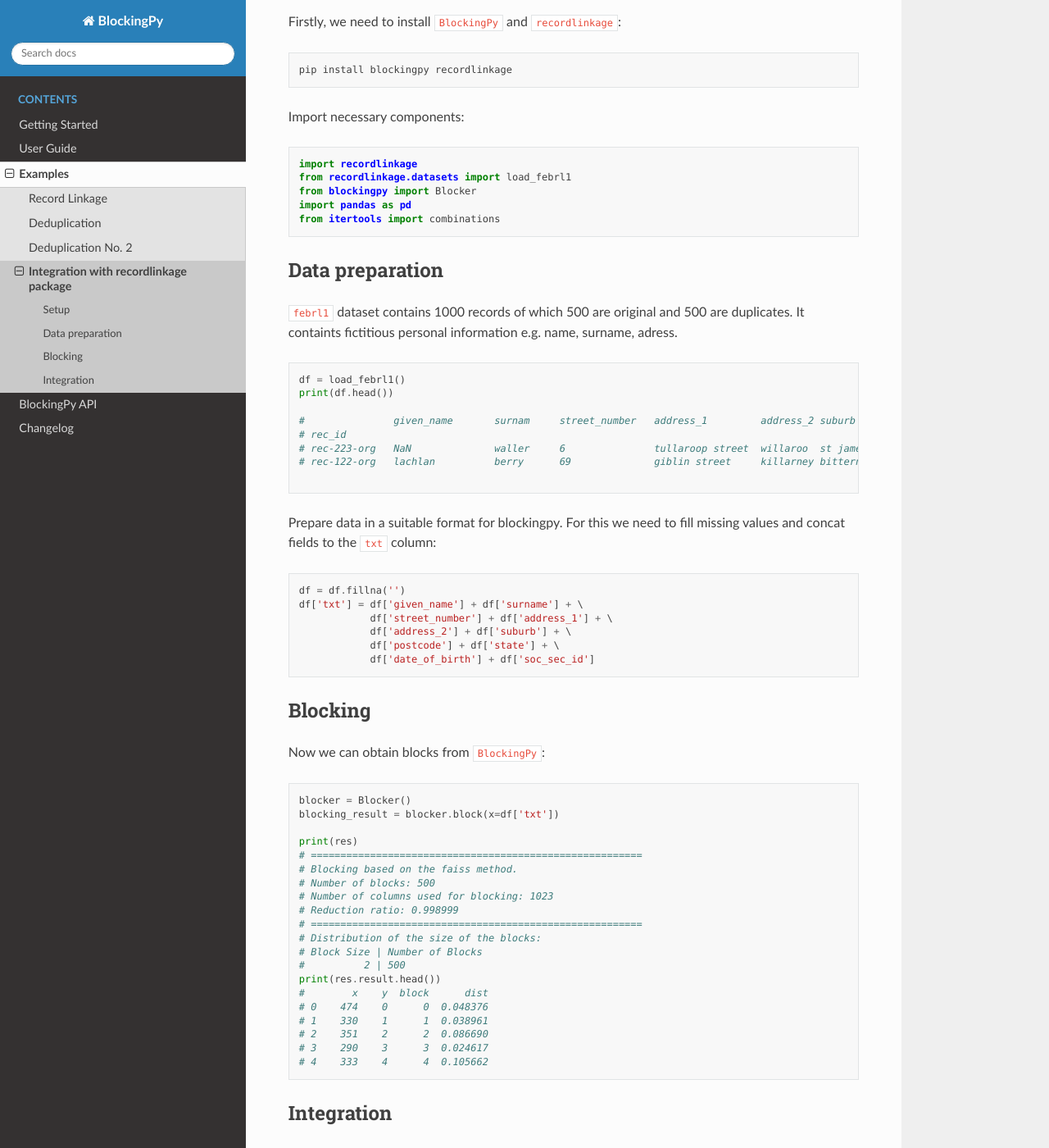
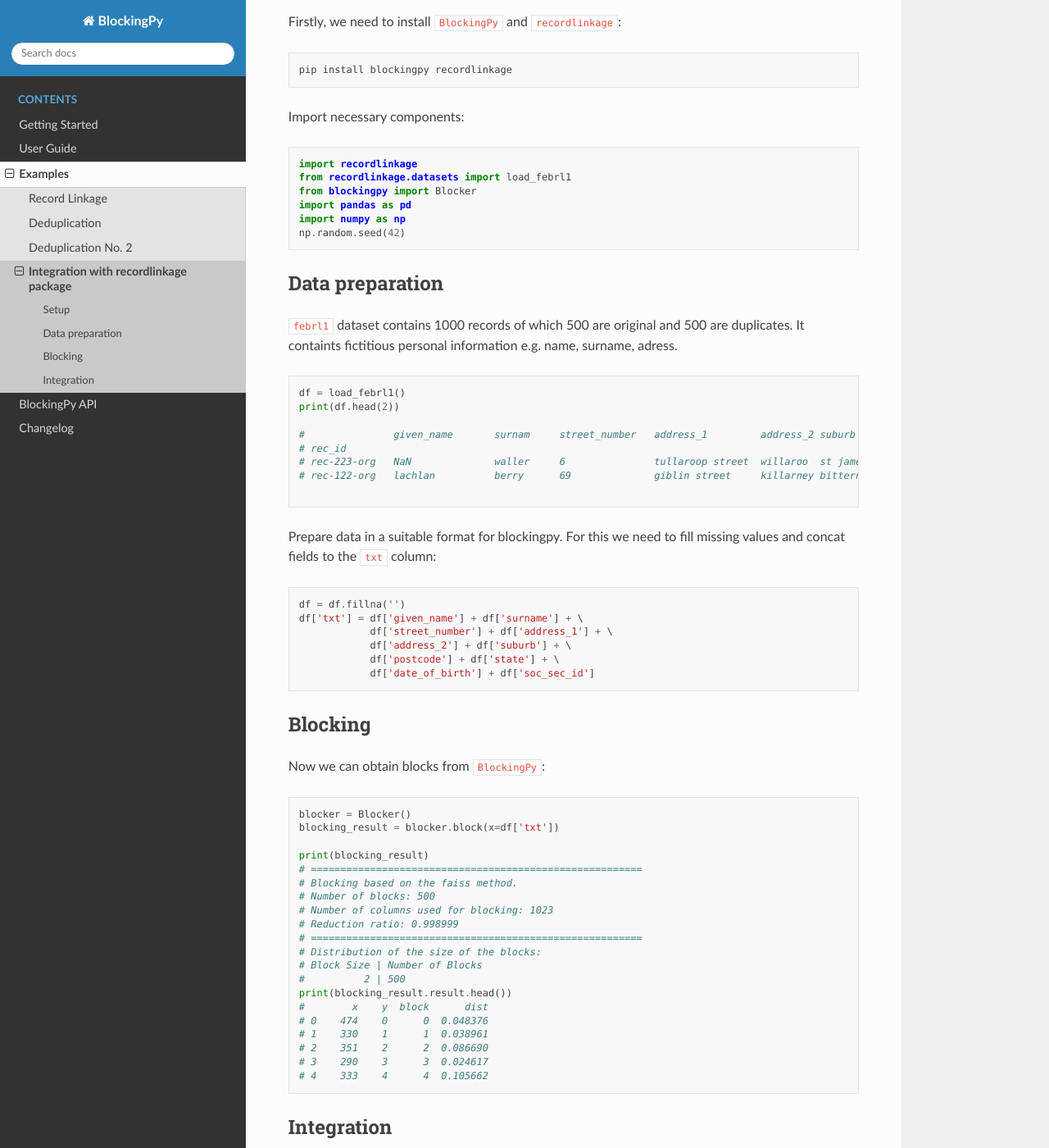
Before and after one commit to ncn-foreigners/BlockingPy, a Sphinx documentation site: the page built from docs/examples/recordlinkage_integration.md, in a window 1280 px wide and 1400 px high, scrolled down 441 px. Shown: the whole window at 82% size. Built offline with Sphinx 7.4.7 and the Read the Docs theme 3.1.0, drawn with Linux system fonts in a browser that asks for light colours; some of the changed text lies outside the part shown.

Commit message:
small improvements to recordlinkage example

````diff
--- a/docs/examples/recordlinkage_integration.md
+++ b/docs/examples/recordlinkage_integration.md
@@ -21,7 +21,8 @@ import recordlinkage
 from recordlinkage.datasets import load_febrl1
 from blockingpy import Blocker
 import pandas as pd
-from itertools import combinations
+import numpy as np
+np.random.seed(42)
 ```
 
 ## Data preparation
@@ -30,7 +31,7 @@ from itertools import combinations
 
 ```python
 df = load_febrl1()
-print(df.head())
+print(df.head(2))
 
 #               given_name	 surnam     street_number   address_1         address_2	suburb	    postcode	state	date_of_birth	soc_sec_id
 # rec_id
@@ -58,7 +59,7 @@ Now we can obtain blocks from `BlockingPy`:
 blocker = Blocker()
 blocking_result = blocker.block(x=df['txt'])
 
-print(res)
+print(blocking_result)
 # ========================================================
 # Blocking based on the faiss method.
 # Number of blocks: 500
@@ -68,7 +69,7 @@ print(res)
 # Distribution of the size of the blocks:
 # Block Size | Number of Blocks
 #          2 | 500
-print(res.result.head())
+print(blocking_result.result.head())
 #        x    y  block      dist
 # 0    474    0      0  0.048376
 # 1    330    1      1  0.038961
````
Also changed, not shown: other parts of docs/examples/recordlinkage_integration.md (+3 -3 lines).
